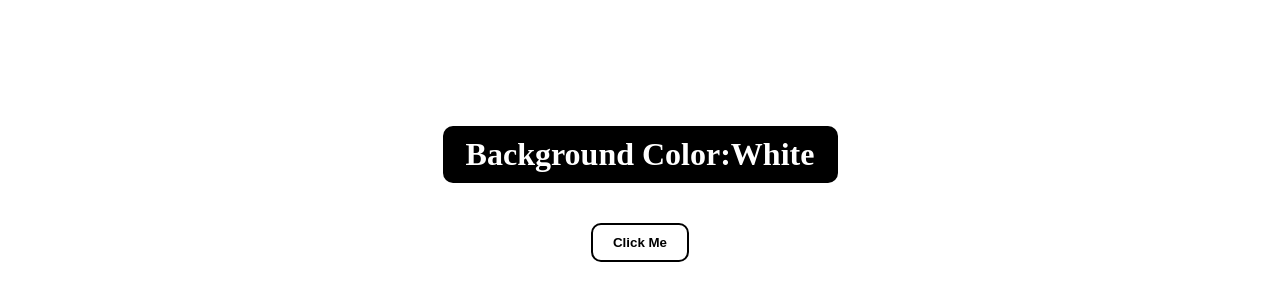
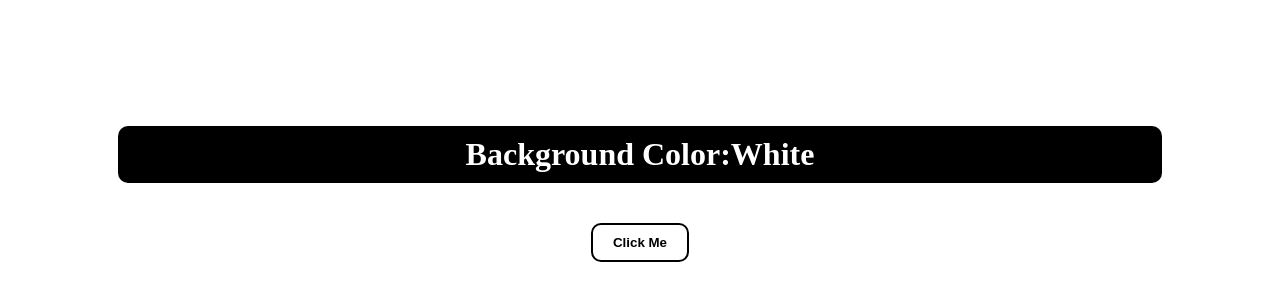
Before and after one commit to kanish13/Projects-using-HTML-CSS-Javascript, a plain HTML site: page 6_COLOR_FLIPPER/index.html in a window 1280 px wide. Shown: the part 206-506 px from the top of the page. Drawn offline with Linux system fonts and the light colour scheme.

Commit message:
Update styles.css

```diff
--- a/6_COLOR_FLIPPER/styles.css
+++ b/6_COLOR_FLIPPER/styles.css
@@ -22,7 +22,7 @@ button{
     border-radius: 10px;
 }
 .container{
-    width: 375px;
+    width: 80%;
     background-color: black;
     color: white;
     padding: 10px;
```
